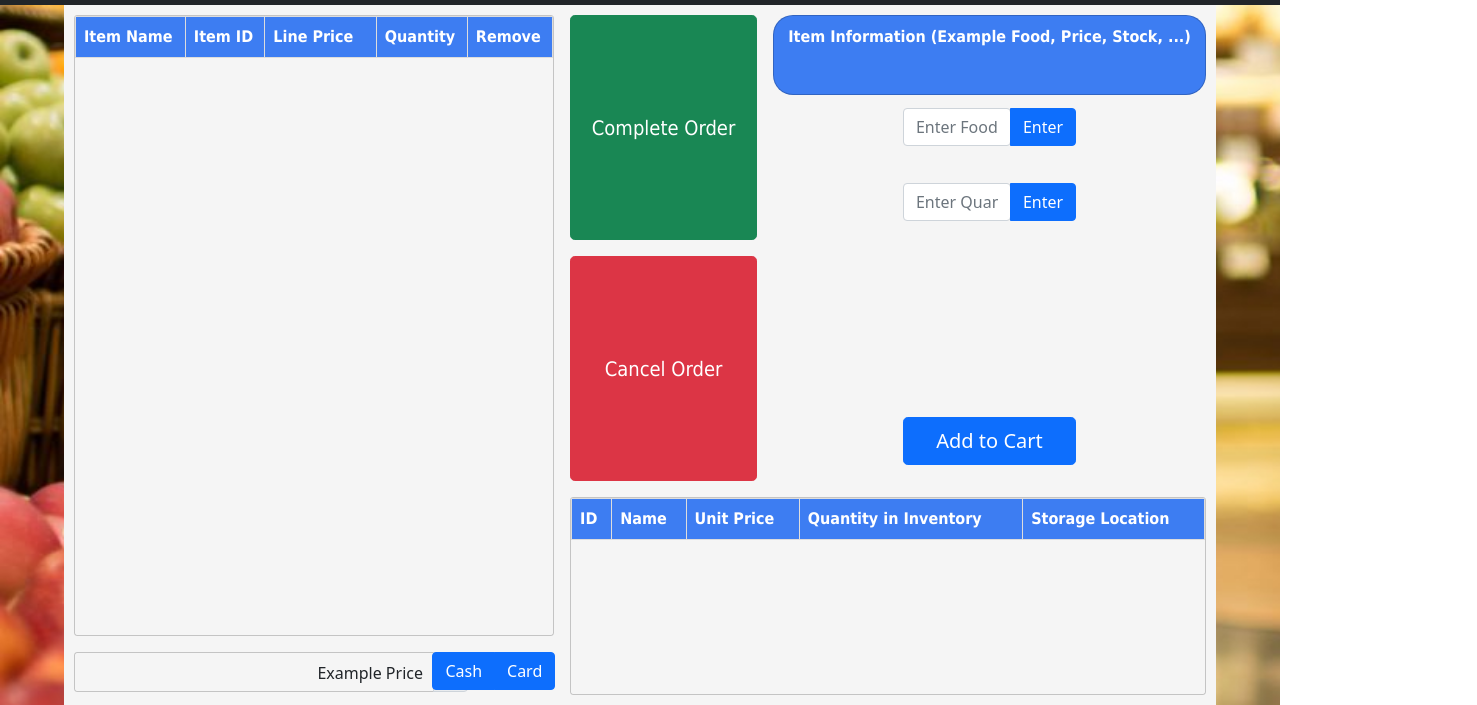
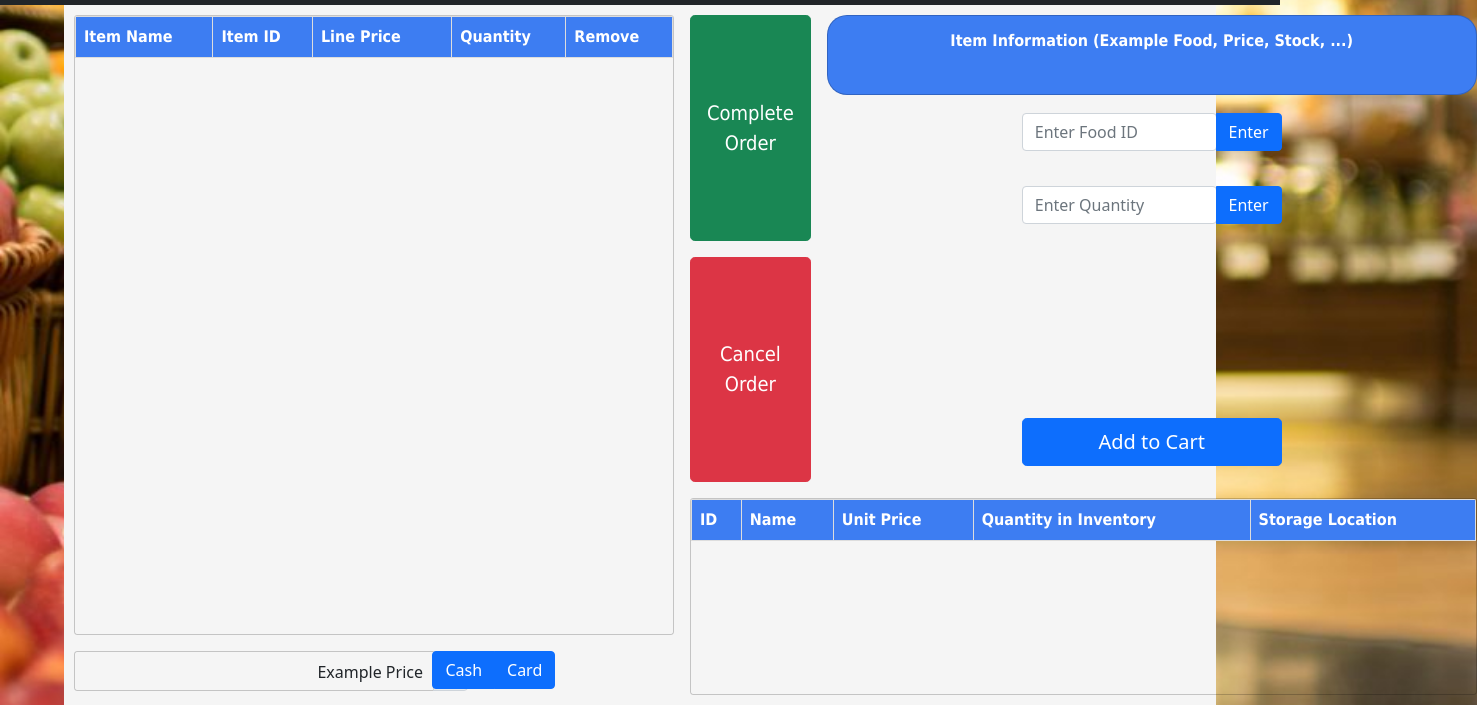
Before and after one commit to mabarry/Web-POS-System-Spain, a plain HTML site: page bootstrap/index.html in a window 1280 px wide. Shown: the part 120-825 px from the top of the page, 1477 px wide, since content can reach past the window. Drawn offline with nearby package versions, Linux system fonts and the light colour scheme; no server answers.

Commit message:
Order Table sizing issue fixed, button sizing changed, edit item style file created, and bootstrap fixed in edit item html file.

```diff
--- a/bootstrap/index.html
+++ b/bootstrap/index.html
@@ -113,7 +113,7 @@
 
             <!-- Display table for the current order and all its sale lines -->
             <div class="receipt">
-                <div class="orderTable" style="overflow-y:scroll; height: 90%; width: 100%;">
+                <div class="orderTable">
                     <table class="orders" id="orders">
                         <script src="scripts.js"></script>
                         <tr>
@@ -186,6 +186,5 @@
     </body>
 
   <footer>
-
   </footer>
 </html>
--- a/bootstrap/style.css
+++ b/bootstrap/style.css
@@ -42,6 +42,7 @@
     ' order order sheet sheet sheet sheet';
     grid-gap: 1em;
     height: 700px;
+    max-height: 700px;
     margin-left: 5%;
     margin-right: 5%;
     padding-left: 10px;
@@ -55,12 +56,12 @@
     display: grid;
     grid-template-rows: 50px 50px 1fr auto;
     grid-gap: 2em;
+    min-width: 650px;
+    max-width: 650px;
 }
 
 .itemInfo {
     grid-area: 1 / 1 / 2 / 2;
-    /* grid-area: item1; */
-    /* max-width: 20em; */
     padding-top: 2%;
     padding-bottom: 3%;
     border-radius: 20px;
@@ -72,7 +73,8 @@
     border: 1px solid rgba(0,0,0,0.2);
     border-width: 1px;
     height: 80px;
-    min-width: 400px;
+    min-width: 100%;
+    max-width: 100%;
 }
 
 .searchBar {
@@ -106,6 +108,9 @@
     /* grid-area: order; */
     border: 1px solid rgba(0,0,0,0.2);
     border-radius: 3px;
+    width: 600px;
+    height: 620px;
+    overflow-y:scroll;
 }
 
 .cheatsheet {
@@ -147,7 +152,6 @@
 }
 
 .orderTotal {
-    /* grid-area: total; */
     position: absolute;
     width: 400px;
     margin-top:  1em;
@@ -164,7 +168,6 @@
 }
 
 .paymentType {
-    /* grid-area: payment; */
     position: absolute;
     margin-top:  1em;
     margin-left: 28%;
--- a/bootstrap/style_accessible.css
+++ b/bootstrap/style_accessible.css
@@ -42,6 +42,7 @@
     ' order order sheet sheet sheet sheet';
     grid-gap: 1em;
     height: 700px;
+    max-height: 700px;
     margin-left: 5%;
     margin-right: 5%;
     padding-left: 10px;
@@ -55,12 +56,12 @@
     display: grid;
     grid-template-rows: 50px 50px 1fr auto;
     grid-gap: 2em;
+    min-width: 650px;
+    max-width: 650px;
 }
 
 .itemInfo {
     grid-area: 1 / 1 / 2 / 2;
-    /* grid-area: item1; */
-    /* max-width: 20em; */
     padding-top: 2%;
     padding-bottom: 3%;
     border-radius: 20px;
@@ -73,7 +74,8 @@
     border-color: white;
     border-width: 1px;
     height: 80px;
-    min-width: 400px;
+    min-width: 100%;
+    max-width: 100%;
 }
 
 .searchBar {
@@ -107,6 +109,9 @@
     /* grid-area: order; */
     border: 1px solid rgba(0,0,0,0.2);
     border-radius: 3px;
+    width: 600px;
+    height: 620px;
+    overflow-y:scroll;
 }
 
 .cheatsheet {
@@ -158,7 +163,6 @@
 }
 
 .orderTotal {
-    /* grid-area: total; */
     position: absolute;
     width: 400px;
     margin-top:  1em;
@@ -177,7 +181,6 @@
 }
 
 .paymentType {
-    /* grid-area: payment; */
     position: absolute;
     margin-top:  1em;
     margin-left: 28%;
```
Also changed, not shown: bootstrap/add-editItem.html (+1 -2 lines), bootstrap/addEdit_style.css (added).
